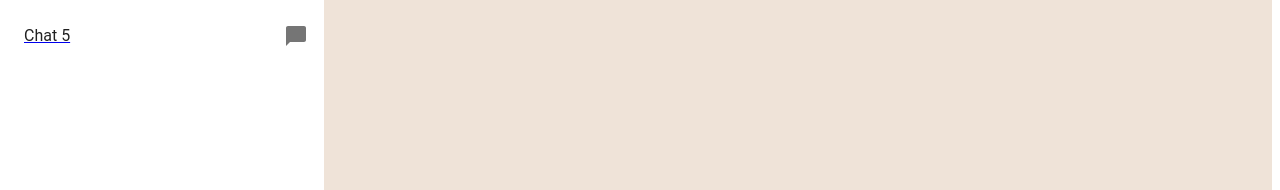
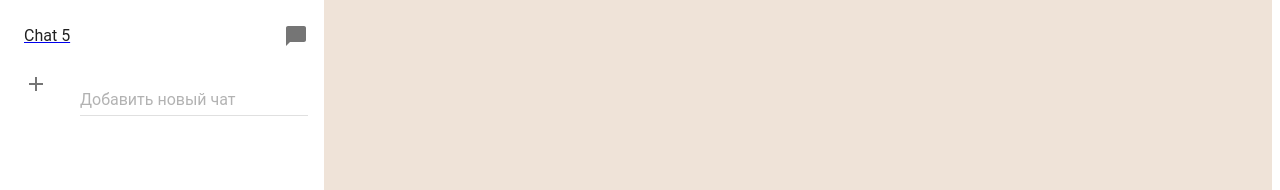
Before and after one commit to mr7282/R-prof-4-2607, a React app in the folder ST/musin_ruslan/: page / in a window 1280 px wide. Shown: the part 260-450 px from the top of the page. Built offline with nearby package versions, Linux system fonts and the light colour scheme.

Commit message:
implemented add chats of the messanger

```diff
--- a/ST/musin_ruslan/src/components/ChatList/ChatList.jsx
+++ b/ST/musin_ruslan/src/components/ChatList/ChatList.jsx
@@ -1,15 +1,37 @@
 import React from 'react';
+import { Link } from 'react-router-dom'
+import { List, ListItem } from 'material-ui/List';
+import { TextField } from 'material-ui';
+import AddIcon from 'material-ui/svg-icons/content/add';
+import ContentSend from 'material-ui/svg-icons/content/send';
 import PropTypes from "prop-types";
-import Avatar from 'material-ui/Avatar';
-import { Link } from 'react-router-dom';
-import {List, ListItem} from 'material-ui/List';
-import Subheader from 'material-ui/Subheader';
-import Divider from 'material-ui/Divider';
 import CommunicationChatBubble from 'material-ui/svg-icons/communication/chat-bubble';
 
 export default class ChatList extends React.Component {
     static propTypes = {
         chats: PropTypes.object.isRequired,
+        addChat: PropTypes.object.isRequired,
+    };
+
+    state = {
+        input: "",
+    };
+
+    handleChange = (event) => {
+        this.setState({ [event.target.name]: event.target.value });
+    };
+
+    handleKeyUp = (event) => {
+        if (event.keyCode === 13) { // Enter
+            this.handleAddChat();
+        }
+    };
+
+    handleAddChat = () => {
+        if (this.state.input.length > 0) {
+            this.props.addChat(this.state.input);
+            this.setState({ input: '' });
+        }
     };
 
 
@@ -27,6 +49,21 @@ export default class ChatList extends React.Component {
         return (
             <List>
                 { chatElements }
+                <ListItem
+                   key="Add new chat"
+                   leftIcon={ <AddIcon /> }
+                   onClick={ this.handleAddChat }
+                   style={ { height: '60px' } }
+                   children= {<TextField
+                       key="textField"
+                       fullWidth
+                       name="input"
+                       hintText="Добавить новый чат"
+                       onChange={ this.handleChange }
+                       value={ this.state.input }
+                       onKeyUp={ this.handleKeyUp }
+                   />}
+               />
             </List>
         )
     }
--- a/ST/musin_ruslan/src/components/Layout/Layout.jsx
+++ b/ST/musin_ruslan/src/components/Layout/Layout.jsx
@@ -52,16 +52,30 @@ export default class Layout extends React.Component {
         })
     };
 
+    addChat = (title) => {
+        const { chats } = this.state;
+
+        const chatId = Object.keys(chats).length + 1;
+        this.setState({
+            chats: {...chats,
+                [chatId]: {title: title, messageList:[]},}
+        })
+    };
+
     render() {
         return <div className="main">
                     <Header chatId={ this.props.chatId } chat="Chat "/>
                     <div className="content">
-                        <ChatList chats={ this.state.chats }/>
+                        <ChatList
+                            chats={ this.state.chats }
+                            addChat={ this.addChat }
+                        />
                         <MessageField
-                        chatId={ this.props.chatId }
-                        chats={ this.state.chats }
-                        messages={ this.state.messages }
-                        sendMessage={ this.sendMessage } />
+                            chatId={ this.props.chatId }
+                            chats={ this.state.chats }
+                            messages={ this.state.messages }
+                            sendMessage={ this.sendMessage }
+                        />
                     </div>
             </div>
     }
```
